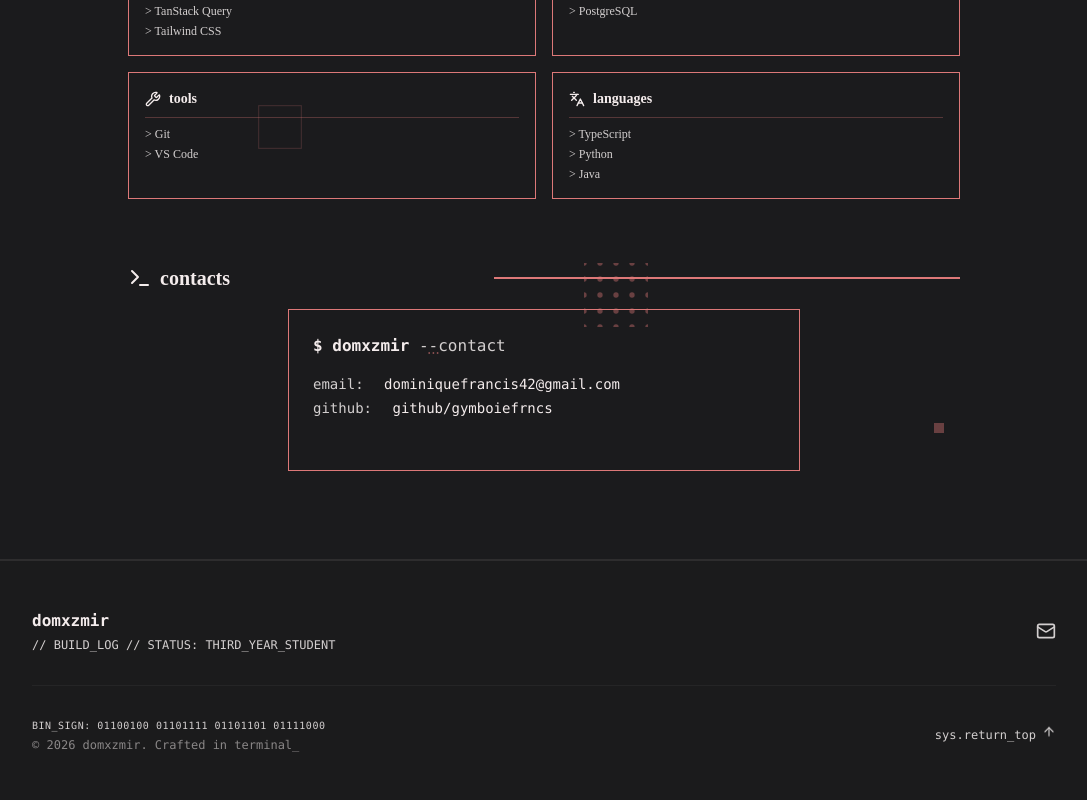
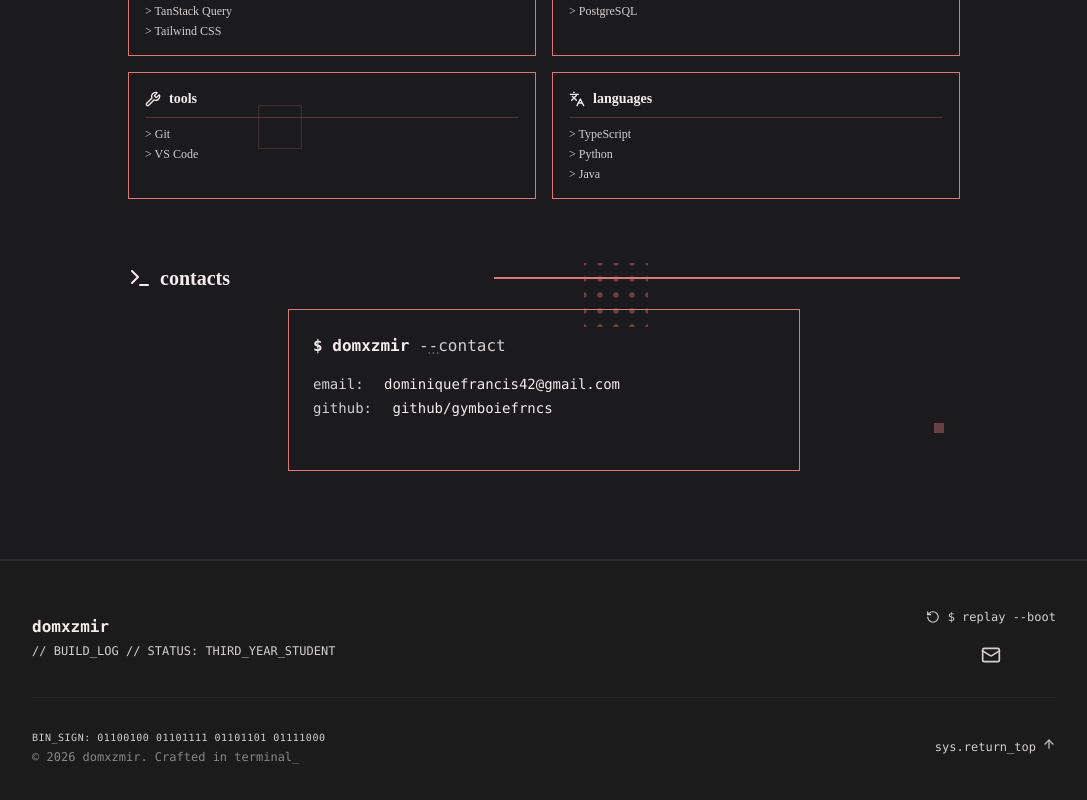
Before and after one commit to gymboiefrncs/portfolio, a React (Vite) app: page / in a window 1280 px wide. Shown: the part 1322-2122 px from the top of the page, without its empty margins (96-1183 px from the left). Built offline with nearby package versions, Linux system fonts and the light colour scheme.

Commit message:
feat: add boot animation

```diff
--- a/src/App.tsx
+++ b/src/App.tsx
@@ -1,22 +1,36 @@
+import { BootStatus } from "./components/BootStatus";
 import { Contacts } from "./components/Contacts";
 import { Footer } from "./components/Footer";
 import { Header } from "./components/Header";
 import { Hero } from "./components/Hero";
 import { Projects } from "./components/Projects";
 import { Skills } from "./components/Skills";
+import { BootSection } from "./hooks/BootSection";
+import { BootProvider } from "./hooks/BootSequence";
 
 function App() {
   return (
+    <BootProvider totalSections={4}>
       <div className="min-h-screen">
         <Header />
         <main className="p-4 sm:p-6 md:px-8 flex flex-col gap-16 mb-16 overflow-x-clip max-w-4xl mx-auto">
+          <BootSection index={0}>
             <Hero />
+          </BootSection>
+          <BootSection index={1}>
             <Projects />
+          </BootSection>
+          <BootSection index={2}>
             <Skills />
+          </BootSection>
+          <BootSection index={3}>
             <Contacts />
+          </BootSection>
+          <BootStatus />
         </main>
         <Footer />
       </div>
+    </BootProvider>
   );
 }
 
--- /dev/null
+++ b/src/components/BootStatus.tsx
@@ -0,0 +1,15 @@
+import { useBoot } from "../hooks/BootSequence";
+
+export const BootStatus = () => {
+  const { introDone, bootedCount, totalSections } = useBoot();
+
+  const fullyDone = introDone && bootedCount >= totalSections;
+  if (fullyDone) return null;
+
+  return (
+    <div className="h-4 flex items-center gap-2 font-mono text-xs text-muted">
+      {!introDone && <span className="text-lg">booting...</span>}
+      <span className="h-4 w-2 bg-white animate-[blink_1.5s_step-end_infinite]" />
+    </div>
+  );
+};
--- a/src/components/Footer.tsx
+++ b/src/components/Footer.tsx
@@ -1,4 +1,5 @@
 import { ArrowUp, Mail } from "lucide-react";
+import { ReplayButton } from "./ReplayButton";
 
 export const Footer = () => {
   return (
@@ -14,7 +15,8 @@ export const Footer = () => {
             </p>
           </div>
 
-          <div className="flex items-center gap-5">
+          <div className="flex flex-col items-center gap-5">
+            <ReplayButton />
             <a
               href="mailto:yourname@email.com"
               className="text-muted transition-colors hover:text-primary"
--- /dev/null
+++ b/src/components/ReplayButton.tsx
@@ -0,0 +1,16 @@
+import { RotateCcw } from "lucide-react";
+import { useBoot } from "../hooks/BootSequence";
+
+export const ReplayButton = () => {
+  const { replay, isBooting } = useBoot();
+
+  return (
+    <button
+      onClick={replay}
+      disabled={isBooting}
+      className="flex items-center gap-2 font-mono text-xs text-muted hover:text-primary transition-colors duration-200 disabled:opacity-40 disabled:cursor-not-allowed"
+    >
+      <RotateCcw className="h-3.5 w-3.5" />$ replay --boot
+    </button>
+  );
+};
--- /dev/null
+++ b/src/hooks/BootSection.tsx
@@ -0,0 +1,26 @@
+import { useEffect, useRef, type ReactNode } from "react";
+import { useBoot } from "./BootSequence";
+
+export const BootSection = ({
+  index,
+  children,
+}: {
+  index: number;
+  children: ReactNode;
+}) => {
+  const { bootedCount } = useBoot();
+  const ref = useRef<HTMLDivElement>(null);
+  const revealed = bootedCount > index;
+  const wasRevealed = useRef(revealed);
+
+  useEffect(() => {
+    if (revealed && !wasRevealed.current && ref.current) {
+      ref.current.scrollIntoView({ behavior: "smooth", block: "start" });
+    }
+    wasRevealed.current = revealed;
+  }, [revealed]);
+
+  if (!revealed) return null;
+
+  return <div ref={ref}>{children}</div>;
+};
--- /dev/null
+++ b/src/hooks/BootSequence.tsx
@@ -0,0 +1,104 @@
+import {
+  createContext,
+  useContext,
+  useEffect,
+  useRef,
+  useState,
+  type ReactNode,
+} from "react";
+
+type BootContextType = {
+  bootedCount: number;
+  totalSections: number;
+  introDone: boolean;
+  isBooting: boolean;
+  replay: () => void;
+};
+
+const BootContext = createContext<BootContextType | null>(null);
+
+const INTRO_DELAY = 1500;
+const SECTION_DELAY = 500;
+const SCROLL_TOP_DELAY = 600;
+const STORAGE_KEY = "boot-sequence-played";
+
+export const BootProvider = ({
+  children,
+  totalSections,
+}: {
+  children: ReactNode;
+  totalSections: number;
+}) => {
+  const alreadyPlayed =
+    typeof window !== "undefined" &&
+    sessionStorage.getItem(STORAGE_KEY) === "true";
+
+  const [introDone, setIntroDone] = useState(alreadyPlayed);
+  const [bootedCount, setBootedCount] = useState(
+    alreadyPlayed ? totalSections : 0,
+  );
+
+  const wasActivelyBooting = useRef(!alreadyPlayed);
+
+  useEffect(() => {
+    if (alreadyPlayed && typeof window !== "undefined") {
+      if ("scrollRestoration" in window.history) {
+        window.history.scrollRestoration = "manual";
+      }
+      window.scrollTo({ top: 0, behavior: "auto" });
+    }
+  }, [alreadyPlayed]);
+
+  useEffect(() => {
+    if (introDone) return;
+    const timer = setTimeout(() => setIntroDone(true), INTRO_DELAY);
+    return () => clearTimeout(timer);
+  }, [introDone]);
+
+  useEffect(() => {
+    if (!introDone) return;
+
+    if (bootedCount >= totalSections) {
+      sessionStorage.setItem(STORAGE_KEY, "true");
+
+      if (wasActivelyBooting.current) {
+        wasActivelyBooting.current = false;
+        const timer = setTimeout(() => {
+          window.scrollTo({ top: 0, behavior: "smooth" });
+        }, SCROLL_TOP_DELAY);
+        return () => clearTimeout(timer);
+      }
+      return;
+    }
+
+    const timer = setTimeout(() => setBootedCount((c) => c + 1), SECTION_DELAY);
+    return () => clearTimeout(timer);
+  }, [bootedCount, totalSections, introDone]);
+
+  const replay = () => {
+    wasActivelyBooting.current = true;
+    window.scrollTo({ top: 0, behavior: "smooth" });
+    setIntroDone(false);
+    setBootedCount(0);
+  };
+
+  return (
+    <BootContext.Provider
+      value={{
+        bootedCount,
+        totalSections,
+        introDone,
+        isBooting: !introDone || bootedCount < totalSections,
+        replay,
+      }}
+    >
+      {children}
+    </BootContext.Provider>
+  );
+};
+
+export const useBoot = () => {
+  const ctx = useContext(BootContext);
+  if (!ctx) throw new Error("useBoot must be used within BootProvider");
+  return ctx;
+};
```
Lines whose indentation alone changed are shown as unchanged.
